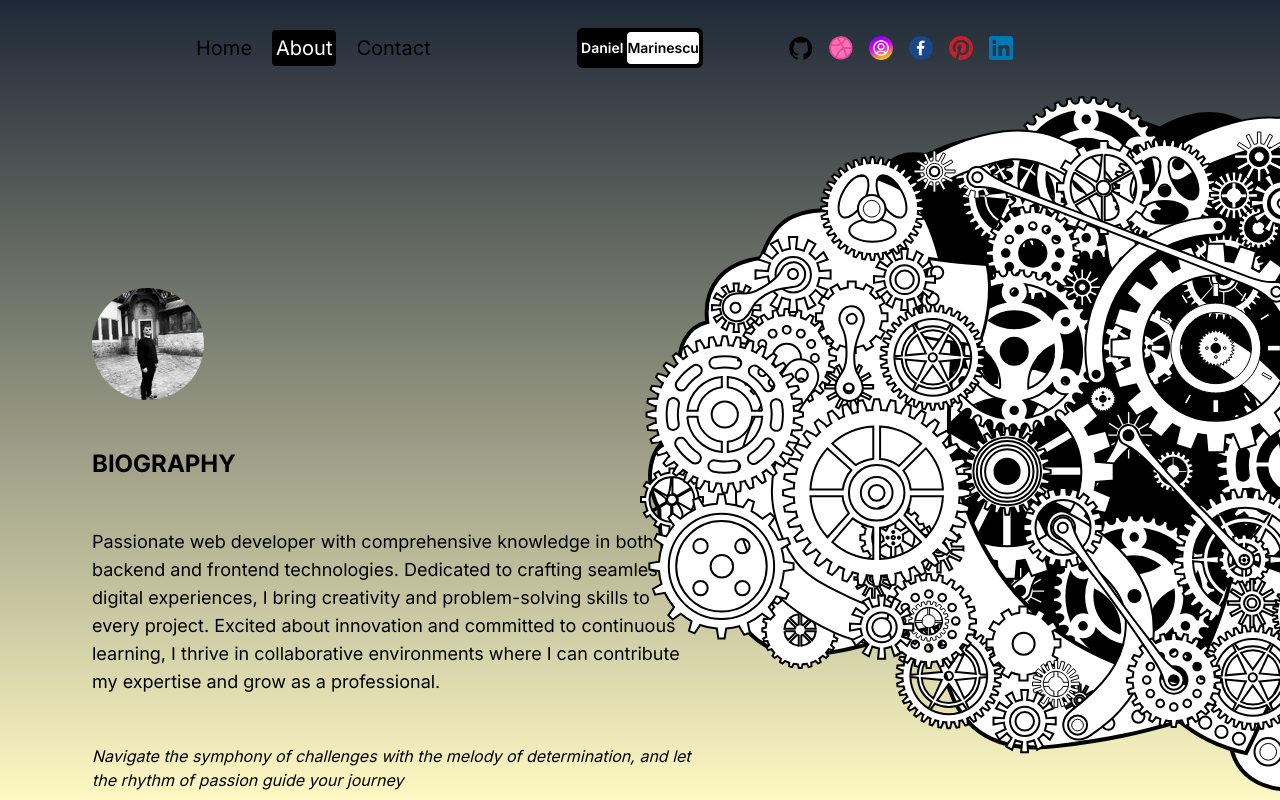
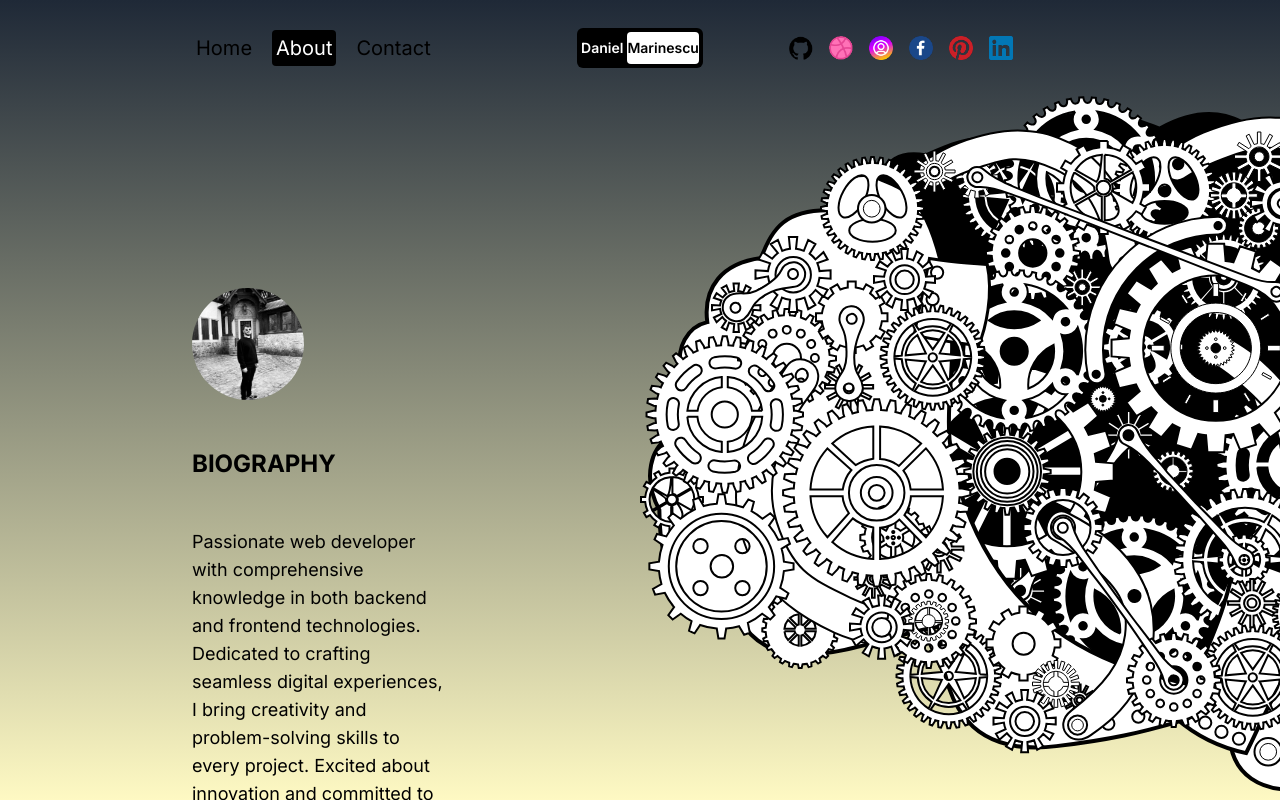
Before and after one commit to dani-marinescu7/dani-marinescu7.github.io, a Next.js app: page /about in a window 1280 px wide. Built offline with nearby package versions, Linux system fonts and the light colour scheme.

Commit message:
Removed min width on biograpy container

```diff
--- a/src/app/about/page.jsx
+++ b/src/app/about/page.jsx
@@ -45,7 +45,7 @@ const AboutPage = () => {
                 {/* TEXT CONTAINER */}
                 <div className="p-4 sm:p-8 md:p-12 lg:p-20 xl:p-48 flex flex-col gap-24 md:gap-32 lg:gap-48 xl:gap-64 lg:w-2/3 lg:pr-0 xl:w-1/2">
                     {/* BIOGRAPHY CONTAINER */}
-                    <div className="flex flex-col gap-12 justify-center min-w-[600px] lg:ml-[-100px]">
+                    <div className="flex flex-col gap-12 justify-center">
                         {/* BIOGRAPHY IMAGE */}
                         <Image
                             src={bioImage}
@@ -93,7 +93,7 @@ const AboutPage = () => {
                         </motion.svg>
                     </div>
                     {/* SKILLS CONTAINER */}
-                    <div className="flex flex-col gap-8 justify-center min-w-[600px] lg:ml-[-100px]" ref={skillRef}>
+                    <div className="flex flex-col gap-8 justify-center" ref={skillRef}>
                         {/* SKILL TITLE */}
                         <motion.h1
                             initial={{ x: "-300px" }}
@@ -178,7 +178,7 @@ const AboutPage = () => {
                     </div>
                     {/* EXPERIENCE CONTAINER */}
                     <div
-                        className="flex flex-col gap-12 justify-center pb-48 min-w-[600px] lg:ml-[-100px]"
+                        className="flex flex-col gap-12 justify-center pb-48"
                         ref={experienceRef}
                     >
                         {/* EXPERIENCE TITLE */}
```
